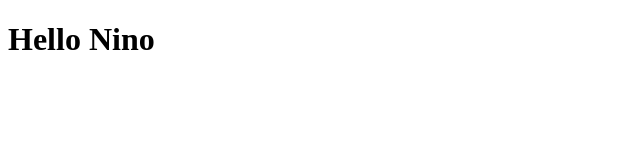
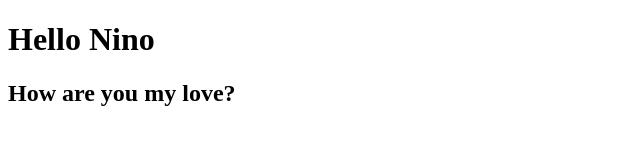
Before and after one commit to NinoLopez/coursera-test, a plain HTML site: page site/index.html in a window 1280 px wide. Shown: the whole page, without its empty margins (0-640 px from the left). Drawn offline with Linux system fonts and the light colour scheme.

Commit message:
Small addition to our page content-

```diff
--- a/site/index.html
+++ b/site/index.html
@@ -5,5 +5,6 @@
     </head>
     <body>
         <h1>Hello Nino</h1>
+        <h2>How are you my love?</h2>
     </body>
 </html>
```
